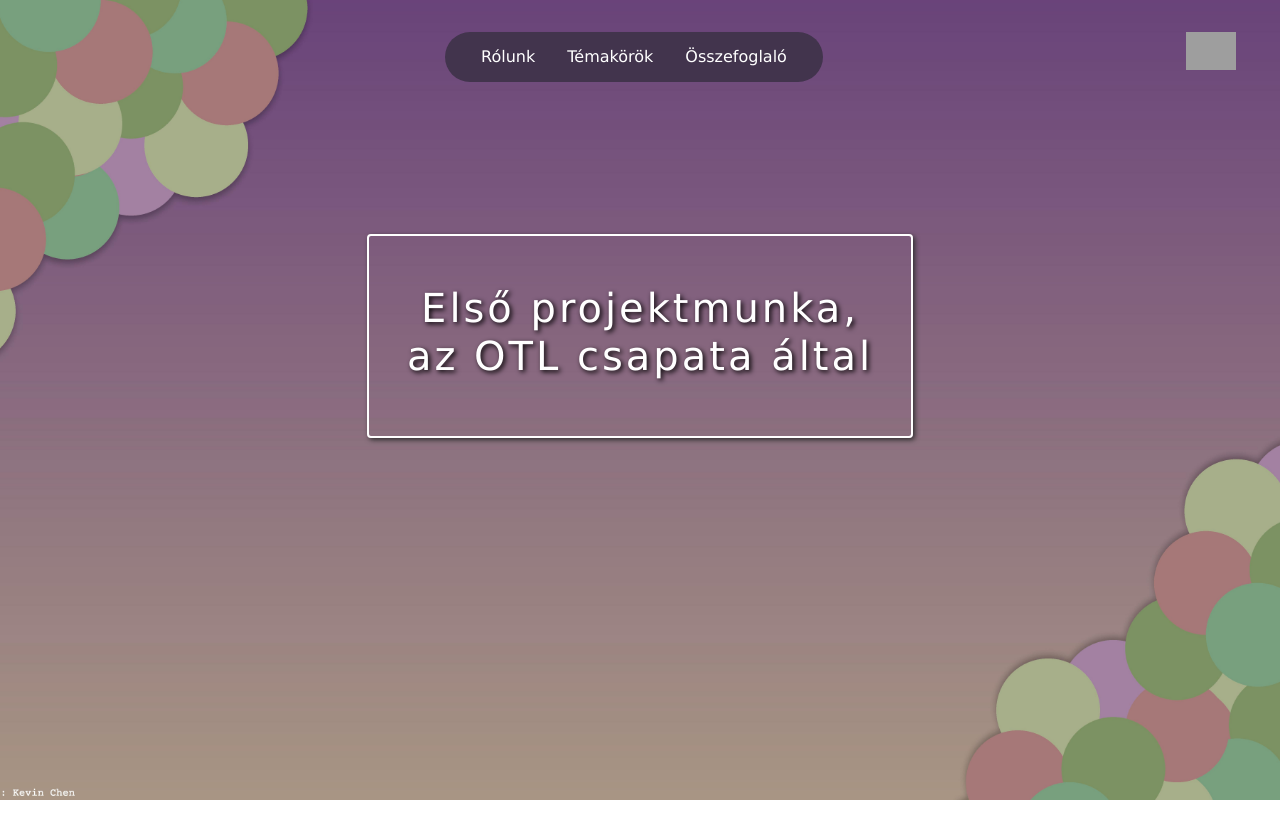
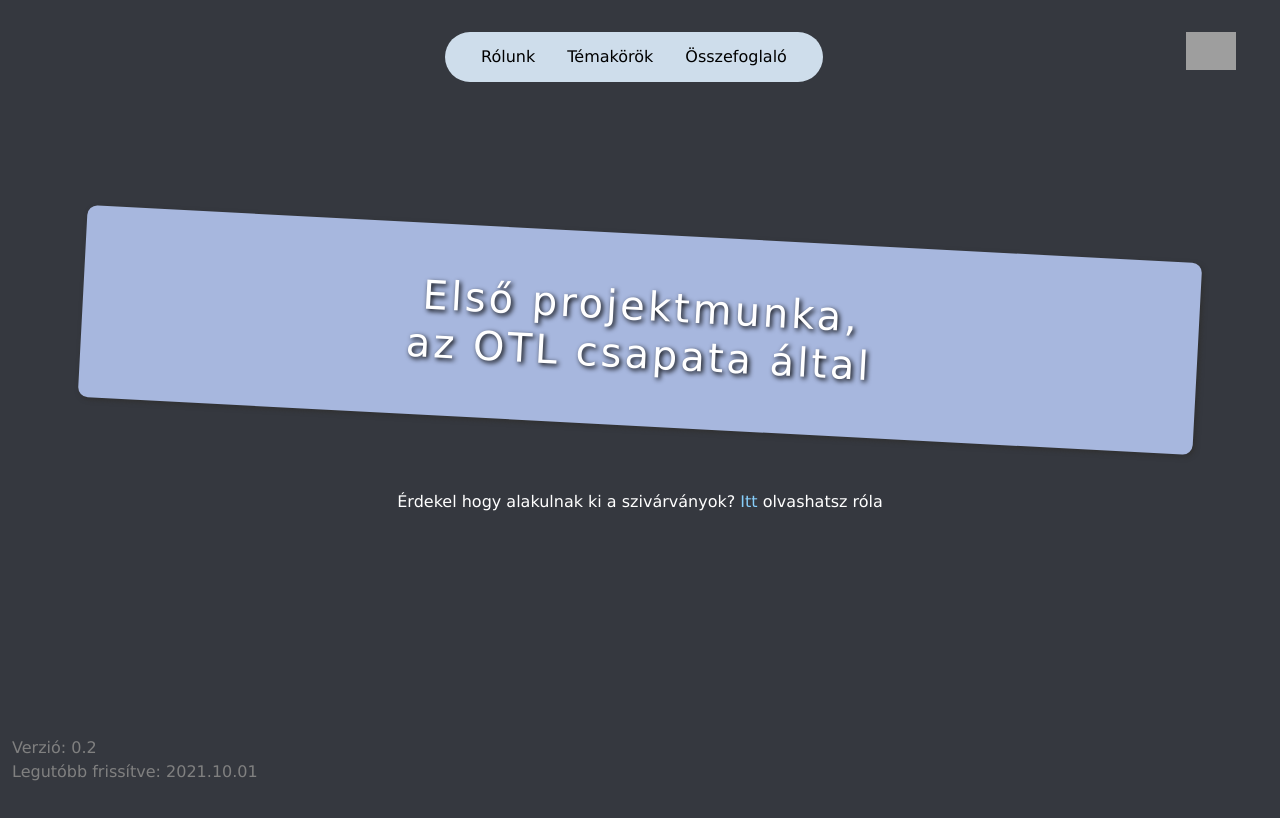
Before and after one commit to Chencsi/PROJECT_WEB_PHYSICS, a plain HTML site: page index.html in a window 1280 px wide. Drawn offline with nearby package versions, Linux system fonts and the light colour scheme; grey boxes are pictures that could not be loaded.

Commit message:
V0.2
Az elemek és a háttér új színvilágot kapott. Új dobozban jelenik meg a főcím.

```diff
--- a/css/style.css
+++ b/css/style.css
@@ -1,17 +1,23 @@
 body{
-    background-image: url(../img/bg.jpg);
+    background-color: #35383f;
     background-position: center;
     background-attachment: fixed;
     background-size: cover;
     font-family: Verdana, Geneva, Tahoma, sans-serif;
 }
+
+footer .ver{
+  position: absolute;
+  bottom: 0;
+  color: gray;
+}
+
 h1{
   letter-spacing: 3px;
 }
 
-.nav-mobile{
-  position: relative;
-  background-color: #42344D;
+.container {
+  color: white;
 }
 
 .menu-img{
@@ -34,38 +40,57 @@ h1{
   right: 32px;
 }
 
+.home{
+  height: 85vh;
+}
+
+.news a{
+  color: lightskyblue;
+  text-decoration: none;
+}
+.news a:hover{
+  color: darkcyan;
+  transition: color 0.2s;
+}
+
 .box h1{
   text-align: center;
   text-shadow: 2px 2px 5px black;
   color: white;
 }
 .box{
-  border: solid 2px white;
-  border-radius: 4px;
+  background-color: #A7B7DE;
+  border: solid 0px white;
+  border-radius: 10px;
+  transform: rotate(3deg);
   box-shadow: 2px 2px 5px rgb(48, 48, 48);
 }
 
+.nav-mobile{
+  position: relative;
+  background-color: #42344D;
+}
 .nav-item{
-  background-color: #42344D;
+  background-color: #CEDDEB;
   padding: 5px 0 5px 0;
 }
 .nav-item:last-child{
-  background-color: #42344D;
+  background-color: #CEDDEB;
   padding: 5px 20px 5px 0;
   border-top-right-radius: 30px;
   border-bottom-right-radius: 30px;
 }
 .nav-item:first-child{
-  background-color: #42344D;
+  background-color: #CEDDEB;
   padding: 5px 0 5px 20px;
   border-top-left-radius: 30px;
   border-bottom-left-radius: 30px;
 }
 .navlinks a{
-  color: white;
+  color: rgb(0, 0, 0);
   transition: letter-spacing 0.4s, color 0.4s;
 }
 .navlinks a:hover{
-  color: white;
+  color: rgb(0, 0, 0);
   letter-spacing: 2px;
 }
--- a/index.html
+++ b/index.html
@@ -22,7 +22,7 @@
           <a class="nav-link dropdown-toggle" data-bs-toggle="dropdown" href="#" role="button"
             aria-expanded="false"><img class="menu-img" src="img/hamburger.png" alt="="></a>
           <ul class="dropdown-menu">
-            <li><a class="dropdown-item" href="#">Rólunk</a></li>
+            <li><a class="dropdown-item" href="#authors">Rólunk</a></li>
             <li><a class="dropdown-item" href="#">Témakörök</a></li>
             <li><a class="dropdown-item" href="#">Összefoglaló</a></li>
           </ul>
@@ -33,7 +33,7 @@
     <nav class="row d-none d-sm-block" style="margin: 0 0 0 0;"> <img src="img/otl.bmp" class="otl">
       <ul class="col-12 nav navbar justify-content-center navlinks mt-4">
         <li class="nav-item">
-          <a class="nav-link active" href="#">Rólunk</a>
+          <a class="nav-link active" href="#authors">Rólunk</a>
         </li>
         <li class="nav-item">
           <a class="nav-link" href="#">Témakörök</a>
@@ -46,17 +46,23 @@
   </header>
 
   <main class="container">
-    <div class="row mt-md-5">
-      <div class="mt-md-5 col-md-8 col-lg-6 offset-1 offset-md-2 offset-lg-3 col-10">
+    <div class="row mt-5 home">
+      <div class="mt-5 col-md-8 col-lg-6 w-100">
         <div class="mt-md-5 box">
           <h1 class="py-5">Első projektmunka,</br> az OTL csapata által</h1>
         </div>
+        <p class="news text-center mt-5 pt-3">Érdekel hogy alakulnak ki a szivárványok? <a href="#szivarvany">Itt</a> olvashatsz róla</p>
+      </div>
+    </div>
+
+    <div class="row" id="authors">
+      <div class="col">
       </div>
     </div>
   </main>
 
   <footer class="container-fluid">
-
+    <p class="ver">Verzió: 0.2</br>Legutóbb frissítve: 2021.10.01</p>
   </footer>
 
   <script src="https://cdn.jsdelivr.net/npm/bootstrap@5.1.1/dist/js/bootstrap.bundle.min.js"
```
Also changed, not shown: authors.html (added, +48 -0 lines).
